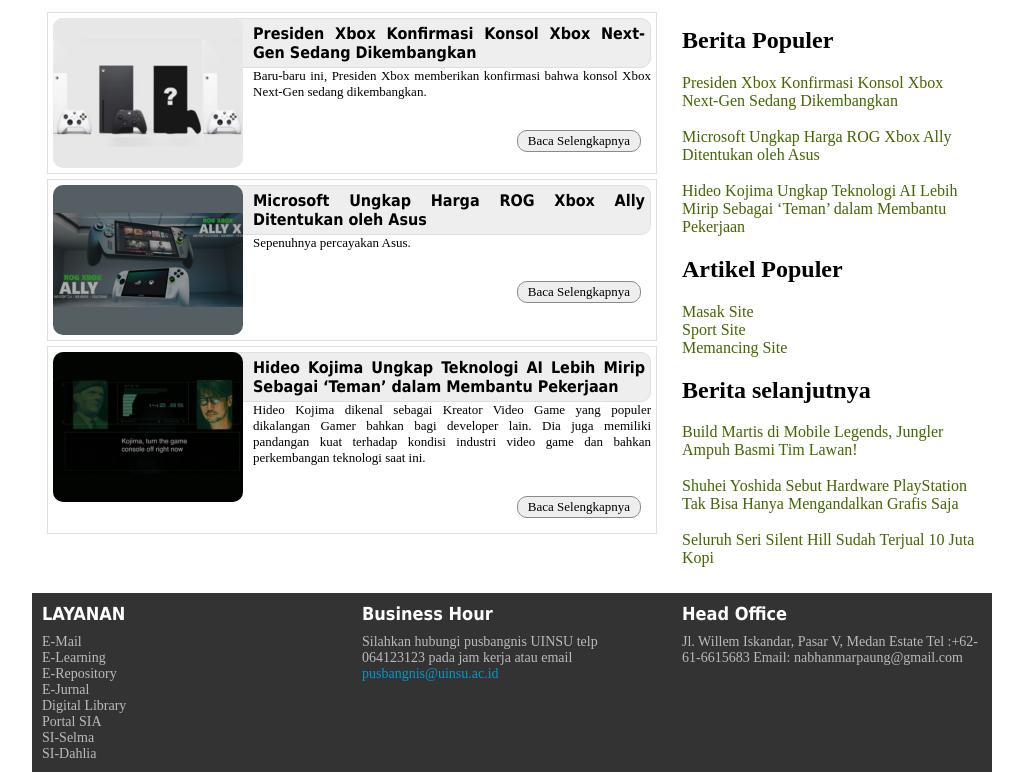
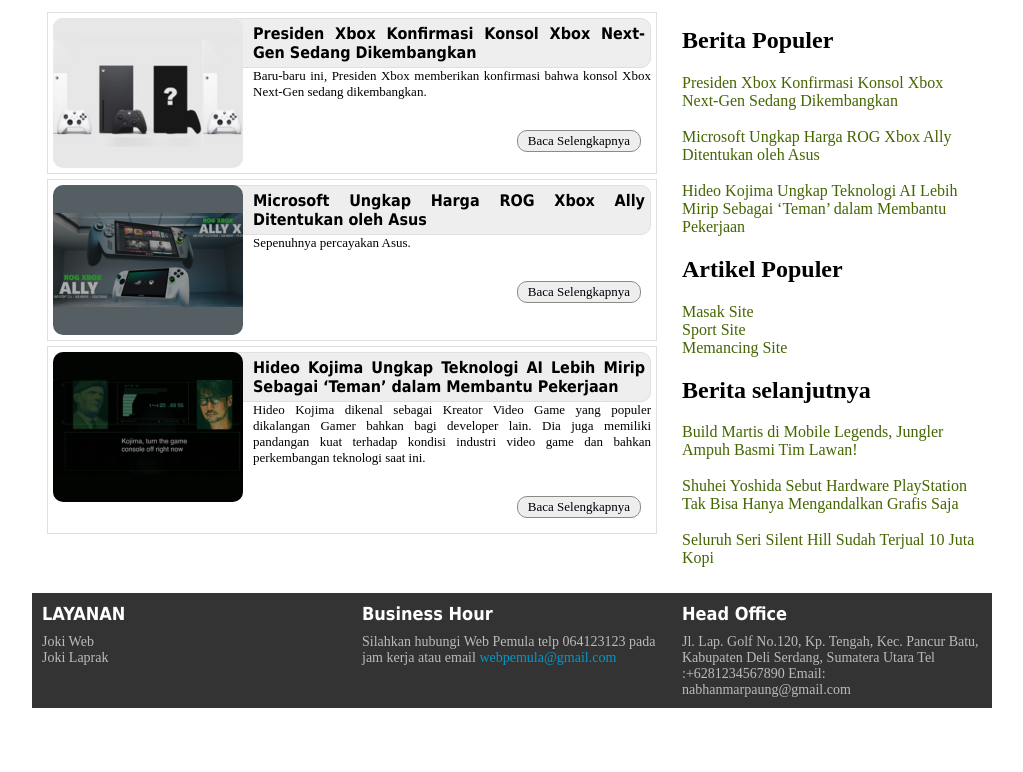
Before and after one commit to NabhanMrp/Gaming-Site, a plain HTML site: page index.html in a window 1280 px wide. Shown: the part 171-943 px from the top of the page, without its empty margins (128-1151 px from the left). After the commit the page ends 879 px from the top, so only its background shows below. Drawn offline with Linux system fonts and the light colour scheme.

Commit message:
Revise footer and update service offerings
Updated footer content and added new services.

```diff
--- a/index.html
+++ b/index.html
@@ -77,24 +77,19 @@
 	<footer>
 		<div id="column">
 		<h2>LAYANAN</h2>
-		E-Mail<br>
-		E-Learning<br>
-		E-Repository<br> E-Jurnal<br>
-		Digital Library<br>
-		Portal SIA<br>
-		SI-Selma<br>
-		SI-Dahlia
+		Joki Web<br>
+		Joki Laprak<br>
 		</div>
 
 		<div id="column">
 		<h2>Business Hour</h2>
-		Silahkan hubungi pusbangnis UINSU telp 064123123 pada jam kerja atau email <a href="#">pusbangnis@uinsu.ac.id </a>
+		Silahkan hubungi Web Pemula telp 064123123 pada jam kerja atau email <a href="#">webpemula@gmail.com </a>
 		</div>
 
 		<div id="column">
 		<h2>Head Office</h2>
-		Jl. Willem Iskandar, Pasar V, Medan Estate
-		Tel :+62-61-6615683
+		Jl. Lap. Golf No.120, Kp. Tengah, Kec. Pancur Batu, Kabupaten Deli Serdang, Sumatera Utara
+		Tel :+6281234567890
 		Email: nabhanmarpaung@gmail.com
 		</div>
 	</footer>
```
